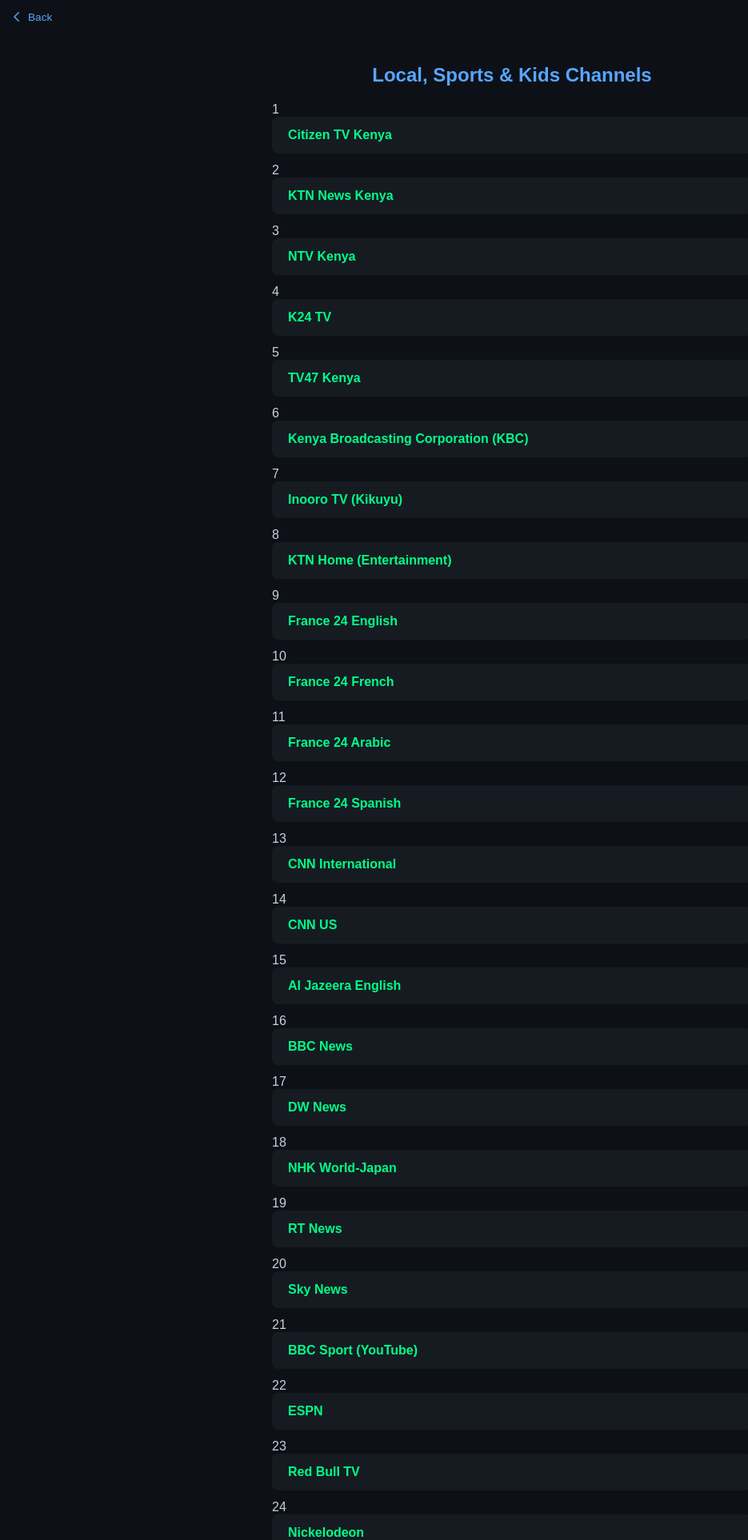
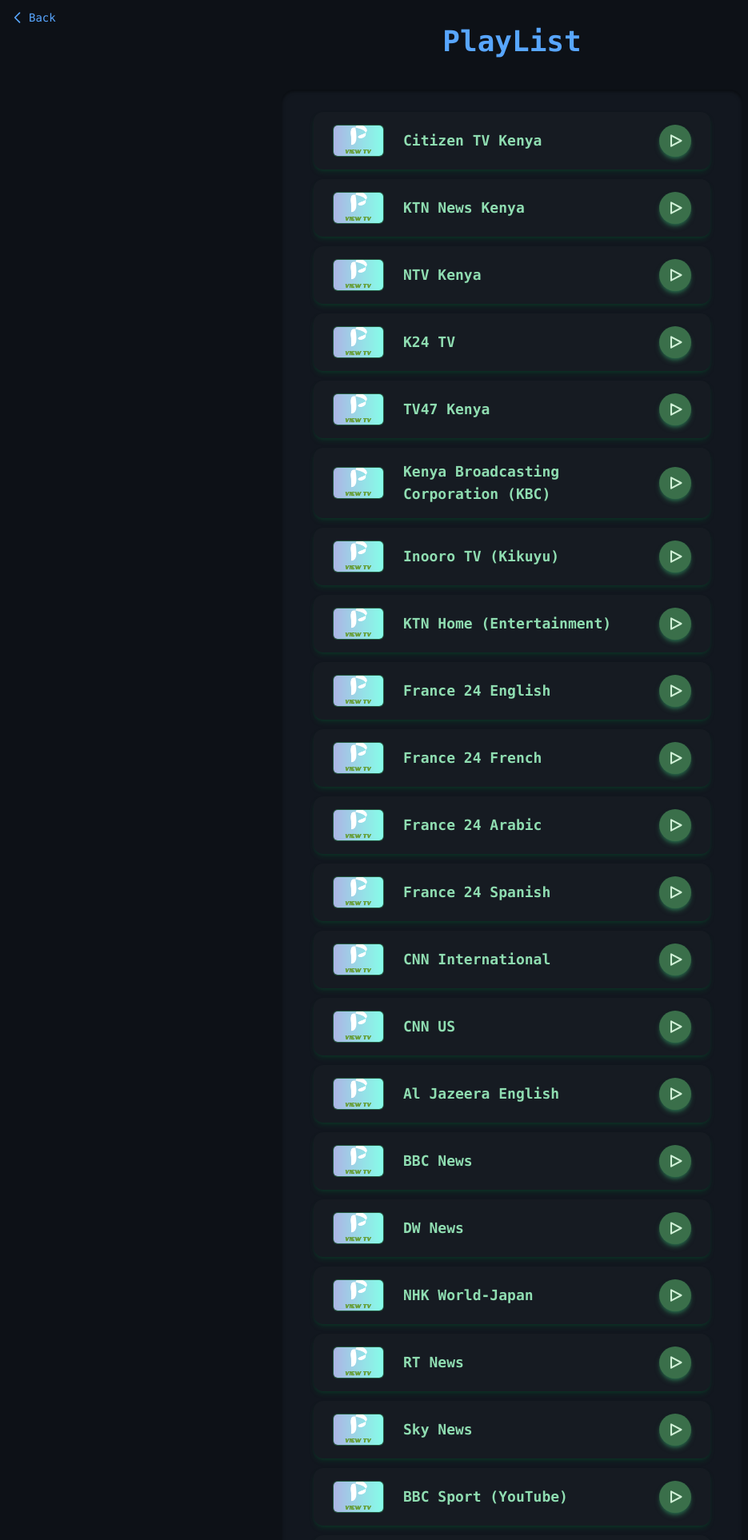
Before and after one commit to vinney560/viewtv, a Flask app: page /custom-list in a window 1280 px wide. Shown: the top 1926 px of the page at 80% size, without its empty margins (0-935 px from the left). Run offline with Flask 2, Linux system fonts and the light colour scheme; a user stored in the database is signed in; tables that the repository leaves empty hold one stand-in row (values such as "Sample post"); some libraries are stand-ins or nearby versions.

Commit message:
General Updates

```diff
--- a/templates/countries.html
+++ b/templates/countries.html
@@ -55,7 +55,7 @@
   <!-- Back Button + Search -->
   <div style="width: 100%; max-width: 1000px; display: flex; align-items: center; gap: 16px; margin: 20px 0;">
     <!-- Back Button -->
-    <a href="/basic_mode" title="Go Back" style="color: #58a6ff; text-decoration: none;">
+    <a href="#" onclick="history.back(); return false;" title="Go Back" style="color: #58a6ff; text-decoration: none;">
       <svg xmlns="http://www.w3.org/2000/svg" width="28" height="28" fill="none" stroke="currentColor" stroke-width="2" stroke-linecap="round" stroke-linejoin="round">
         <path d="M19 12H5M12 19l-7-7 7-7" />
       </svg>
--- a/templates/custom_list.html
+++ b/templates/custom_list.html
@@ -1,75 +1,49 @@
 <!DOCTYPE html>
-<html lang="en">
+<html lang="en" >
 <head>
-  <meta charset="UTF-8">
-  <title>Local & Kids Channels</title>
-  <meta name="viewport" content="width=device-width, initial-scale=1.0">
-  <style>
-    body {
-      margin: 0; padding: 20px;
-      font-family: Arial, sans-serif;
-      background: #0d1117; color: #c9d1d9;
-    }
-    h2 {
-      color: #58a6ff;
-      margin-bottom: 20px;
-      padding-top: 40px; /* to avoid back btn overlap on small screens */
-      text-align: center;
-    }
-    .list { max-width: 600px; margin: 0 auto; }
-    .item {
-      background: #161b22;
-      margin-bottom: 12px;
-      padding: 14px 20px;
-      border-radius: 8px;
-      transition: background 0.2s;
-    }
-    .item:hover { background: #238636; }
-    a.channel-link {
-      text-decoration: none;
-      color: #00ff88;
-      font-weight: 600;
-    }
+  <meta charset="UTF-8" />
+  <title>PlayList | ViewTv</title>
+  <meta name="viewport" content="width=device-width, initial-scale=1" />
+  <script src="https://cdn.tailwindcss.com"></script>
+</head>
+<body class="bg-[#0d1117] text-[#c9d1d9] font-mono min-h-screen flex flex-col items-center p-8">
 
-    /* Back Button Styling */
-    .back-btn {
-      position: fixed;
-      top: 12px;
-      left: 12px;
-      display: flex;
-      align-items: center;
-      color: #58a6ff;
-      text-decoration: none;
-      font-size: 0.85rem;
-      font-weight: 500;
-      z-index: 100;
-      transition: color 0.2s;
-    }
-    .back-btn:hover {
-      color: #8ae9ff;
-    }
-    .back-btn svg {
-      width: 18px;
-      height: 18px;
-      margin-right: 5px;
-    }
-  </style>
-</head>
-<body>
-
-  <!-- Compact Back Button -->
-  <a href="/basic_mode" class="back-btn">
-    <svg xmlns="http://www.w3.org/2000/svg" fill="none" viewBox="0 0 24 24" stroke-width="2" stroke="currentColor">
+  <!-- Back Button -->
+  <a href="#" onclick="history.back(); return false;"
+     class="fixed top-3 left-3 flex items-center text-[#58a6ff] text-sm font-medium hover:text-[#8ae9ff] z-50">
+    <svg xmlns="http://www.w3.org/2000/svg" fill="none" viewBox="0 0 24 24" stroke-width="2" stroke="currentColor" class="w-5 h-5 mr-1">
       <path stroke-linecap="round" stroke-linejoin="round" d="M15 19l-7-7 7-7" />
     </svg>
     <span>Back</span>
   </a>
 
-  <h2>Local, Sports & Kids Channels</h2>
-  <div class="list">
-    {% for key, info in channels.items() %}{{ loop.index }}
-      <div class="item">
-        <a class="channel-link" href="{{ url_for('play_channel', key=key) }}">{{ info.name }}</a>
+  <h2 class="text-[#58a6ff] text-4xl font-bold mb-10 select-none">PlayList</h2>
+
+  <div class="w-full max-w-xl bg-[#12171f] rounded-2xl p-4 shadow-inner shadow-black/50">
+    {% for key, info in channels.items() %}
+      <div class="flex items-center justify-between bg-[#161b22] rounded-xl my-3 mx-6 px-6 py-4 shadow-md shadow-[#00663344] hover:bg-[#1e2a1d] hover:shadow-[#00bb6699] hover:-translate-y-0.5 transition-transform duration-200 cursor-pointer">
+
+        <!-- Channel Image -->
+        <img
+          src="{{ url_for('uploaded_file', filename='default_tv_icon.png') }}"
+          alt="{{ info.name }} logo"
+          class="w-16 h-10 rounded-md object-cover border border-[#2f8055aa] mr-6 flex-shrink-0 bg-[#0f131a]"
+        />
+
+        <!-- Channel Name Link -->
+        <a href="{{ url_for('play_channel', key=key) }}"
+           class="flex-grow text-[#8fddb1] font-semibold text-lg select-none hover:text-[#b9ffcc] hover:underline">
+          {{ info.name }}
+        </a>
+
+        <!-- Play Button -->
+        <a href="{{ url_for('play_channel', key=key) }}"
+           class="ml-6 flex-shrink-0 w-10 h-10 bg-[#3a6f4a] rounded-full flex items-center justify-center shadow-md shadow-[#2f8055aa] hover:bg-[#3fa25b] hover:shadow-[#66cc88cc] hover:scale-110 transition-transform duration-300"
+           aria-label="Play {{ info.name }}">
+          <svg xmlns="http://www.w3.org/2000/svg" fill="none" stroke="#d0f0d6" stroke-width="2.5" stroke-linejoin="round" stroke-linecap="round" viewBox="0 0 24 24" class="w-5 h-5">
+            <path d="M6 4l15 8-15 8z" />
+          </svg>
+        </a>
       </div>
     {% endfor %}
   </div>
--- a/templates/home_1.html
+++ b/templates/home_1.html
@@ -3,7 +3,7 @@
 <head>
   <meta charset="UTF-8" />
   <meta name="viewport" content="width=device-width, initial-scale=1">
-  <title>View Tv - Channels</title>
+  <title>Home | View Tv</title>
   <script src="https://cdn.tailwindcss.com"></script>
 </head>
 
--- a/templates/home_2.html
+++ b/templates/home_2.html
@@ -3,7 +3,7 @@
 <head>
   <meta charset="UTF-8" />
   <meta name="viewport" content="width=device-width, initial-scale=1" />
-  <title>Home 2</title>
+  <title>Home | ViewTv</title>
   <script src="https://cdn.tailwindcss.com"></script>
   <style>
     .glow-hover:hover {
```
